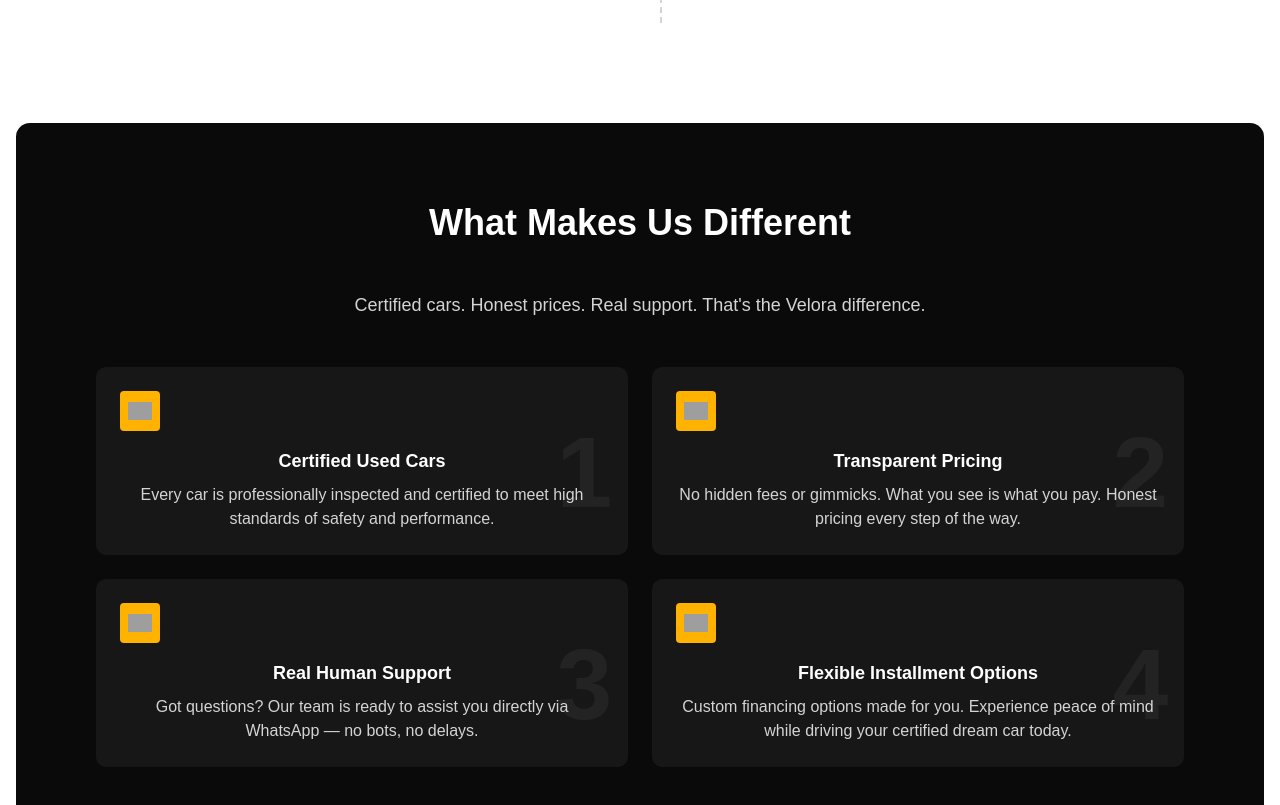
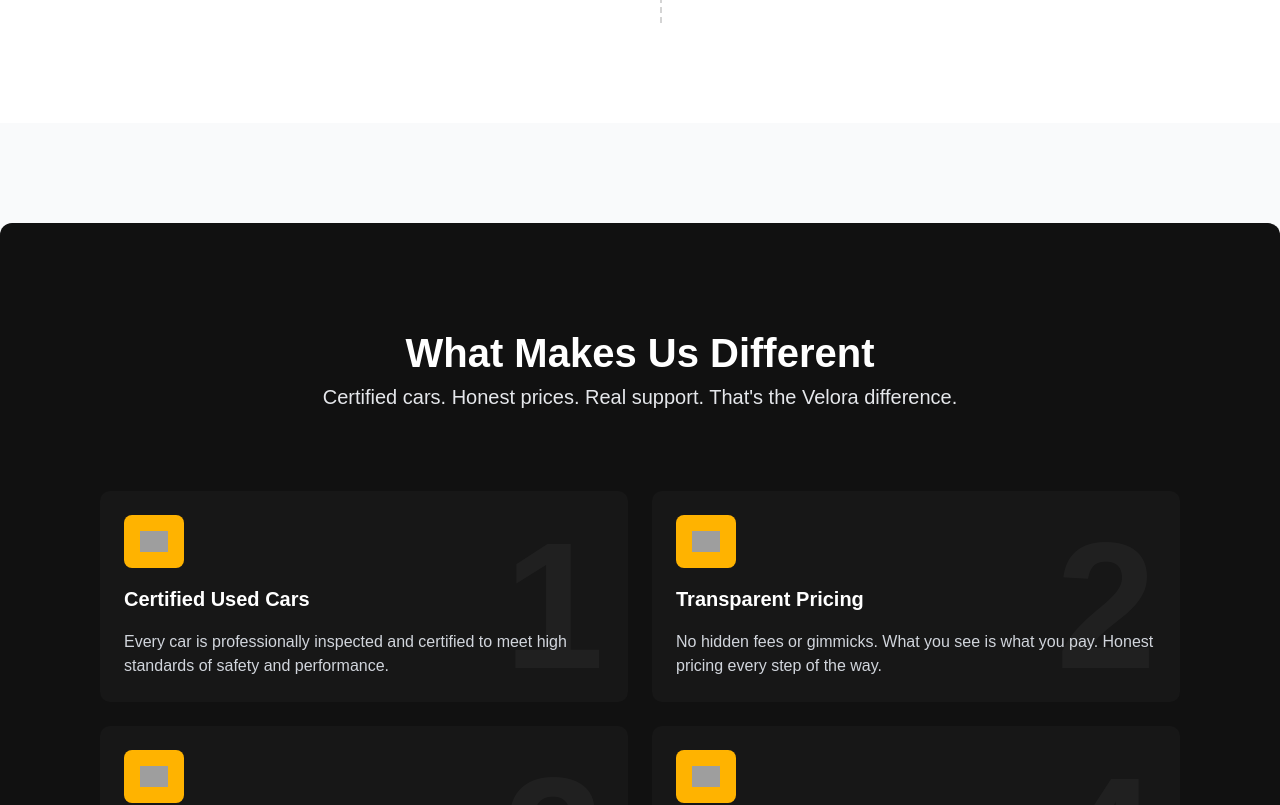
Before and after one commit to irfanfitriandi/velora-showroom-car, a Next.js app: page /about in a window 1280 px wide. Shown: the part 2780-3585 px from the top of the page. Built offline with nearby package versions, Linux system fonts and the light colour scheme; grey boxes are pictures that could not be loaded.

Commit message:
feat: why velora section about page

```diff
--- a/app/(main)/_component/why-choose-us.tsx
+++ b/app/(main)/_component/why-choose-us.tsx
@@ -63,7 +63,6 @@
               >
                 <div className="flex flex-col items-start gap-4">
                   <div className="bg-vl-primary rounded-md p-4">
-                    {}
                     <Image
                       src={feature.icon}
                       alt={`${feature.title}-icon`}
--- a/app/(main)/about/_component/section.tsx
+++ b/app/(main)/about/_component/section.tsx
@@ -218,15 +218,17 @@
   const { heading, description, features } = WHY_VELORA_SECTION;
   const { ref, inView } = useInView({ triggerOnce: true, threshold: 0.2 });
 
+  // TODO: Hover card grid
+
   return (
-    <section className="rounded-xl bg-neutral-950 px-6 py-20 md:px-10 xl:px-20">
-      <div className="mx-auto max-w-7xl space-y-12 text-center text-white">
+    <section className="bg-vl-neutral-2 relative right-[50%] left-[50%] mx-[-50vw] w-screen py-0 md:py-[100px]">
+      <div className="bg-vl-neutral-9 container py-[50px] text-white md:rounded-[12px] md:p-[100px]">
         <motion.h2
           ref={ref}
           initial="hidden"
           animate={inView ? 'visible' : 'hidden'}
           variants={fadeUp}
-          className="text-3xl font-bold md:text-4xl"
+          className="text-center text-[28px] font-semibold md:text-[40px]"
         >
           {heading}
         </motion.h2>
@@ -236,13 +238,13 @@
           animate={inView ? 'visible' : 'hidden'}
           variants={fadeUp}
           transition={{ delay: 0.2 }}
-          className="mx-auto max-w-2xl text-sm text-neutral-300 md:text-lg"
+          className="text-vl-neutral-3 text-center text-sm md:text-[20px]"
         >
           {description}
         </motion.p>
 
         {/* Feature Cards */}
-        <div className="grid grid-cols-1 gap-6 md:grid-cols-2">
+        <div className="mt-10 grid grid-cols-1 gap-6 md:mt-20 md:grid-cols-2">
           {features.map((item, idx) => (
             <motion.div
               key={item.id}
@@ -252,23 +254,15 @@
               variants={fadeUp}
               className="relative overflow-hidden rounded-lg bg-neutral-900 p-6 transition duration-300 hover:bg-neutral-800"
             >
-              {/* Icon */}
-              <div className="bg-vl-primary mb-4 flex h-10 w-10 items-center justify-center rounded p-2">
-                <Image
-                  src={item.icon}
-                  alt={item.title}
-                  width={24}
-                  height={24}
-                  className="text-white"
-                />
+              <div className="flex flex-col items-start gap-4">
+                <div className="bg-vl-primary rounded-md p-4">
+                  <Image src={item.icon} alt={`${item.title}-icon`} width={28} height={28} />
+                </div>
+                <h4 className="text-base font-semibold text-white md:text-[20px]">{item.title}</h4>
+                <p className="text-sm text-gray-300 md:text-base">{item.description}</p>
               </div>
 
-              {/* Content */}
-              <h3 className="text-base font-semibold md:text-lg">{item.title}</h3>
-              <p className="mt-2 text-sm text-neutral-300 md:text-base">{item.description}</p>
-
-              {/* Background Number */}
-              <span className="pointer-events-none absolute right-4 bottom-2 text-[100px] font-black text-white/5 select-none">
+              <span className="absolute right-6 bottom-24 text-[180px] leading-0 font-bold text-neutral-100/[4%]">
                 {item.id}
               </span>
             </motion.div>
```
